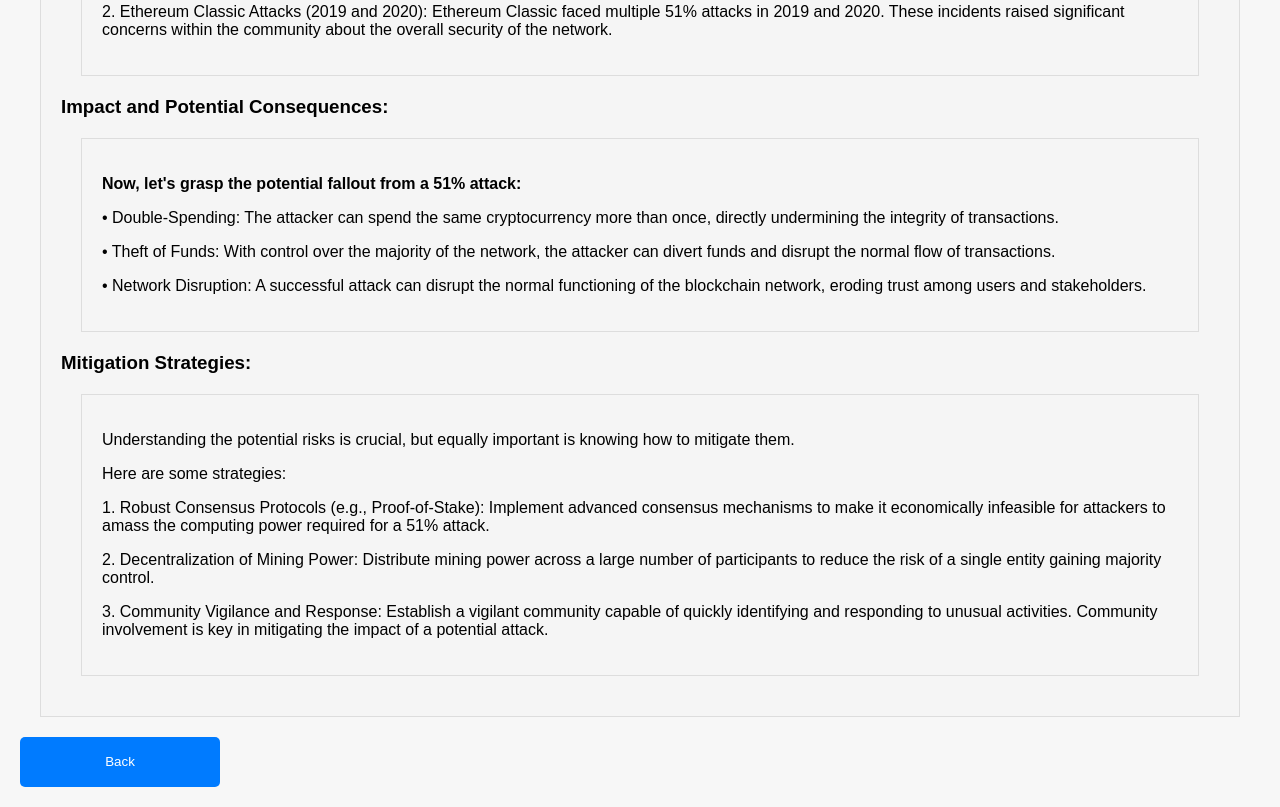
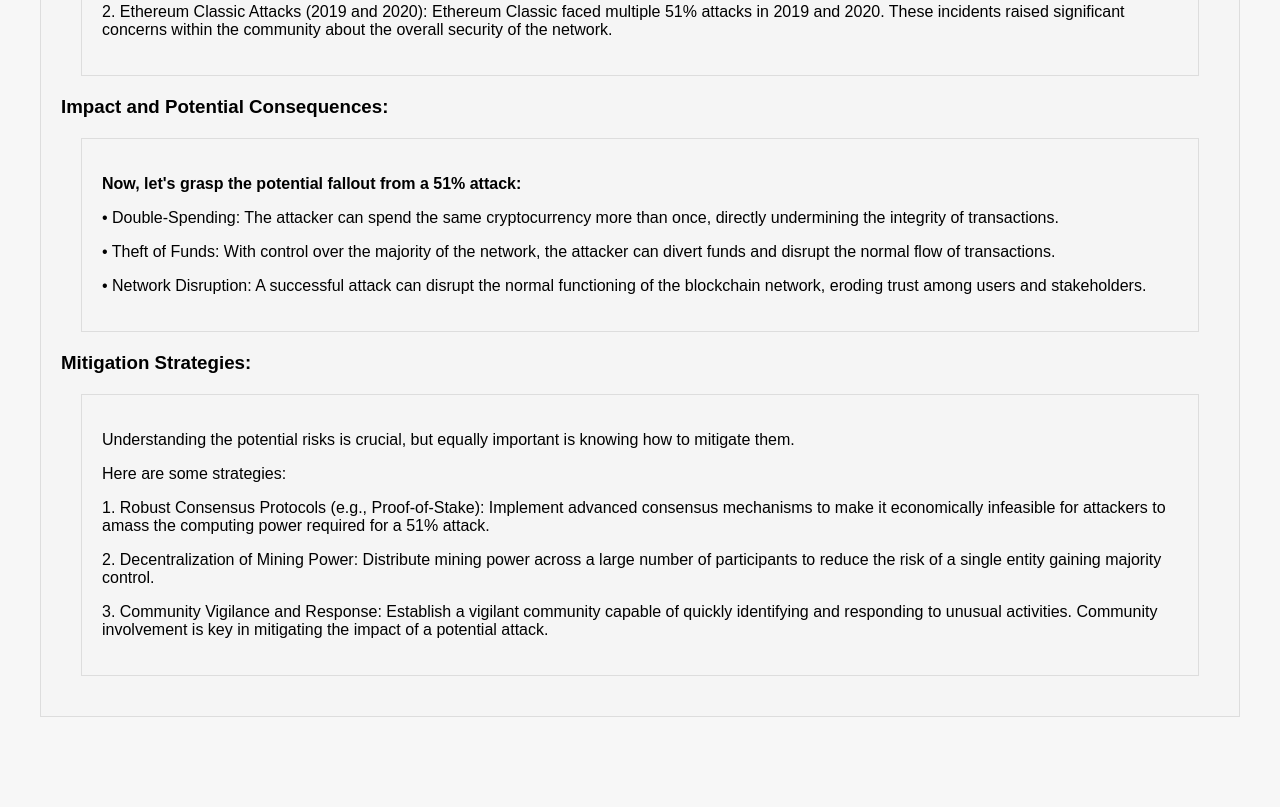
Before and after one commit to AbubakreQuam/Moodle, a plain HTML site: page E&c.html in a window 1280 px wide. Shown: the part 563-1370 px from the top of the page. After the commit the page ends 1320 px from the top, so only its background shows below. Drawn offline with Linux system fonts and the light colour scheme.

Commit message:
Update E&c.html

```diff
--- a/E&c.html
+++ b/E&c.html
@@ -90,9 +90,6 @@
             <p>3.	Community Vigilance and Response: Establish a vigilant community capable of quickly identifying and responding to unusual activities. Community involvement is key in mitigating the impact of a potential attack. </p>
           </div>
       </div>
-    <div class="btn-container">
-        <button class="btn" id="next-button">Back</button>
-    </div>
   </div>
 
 
```
